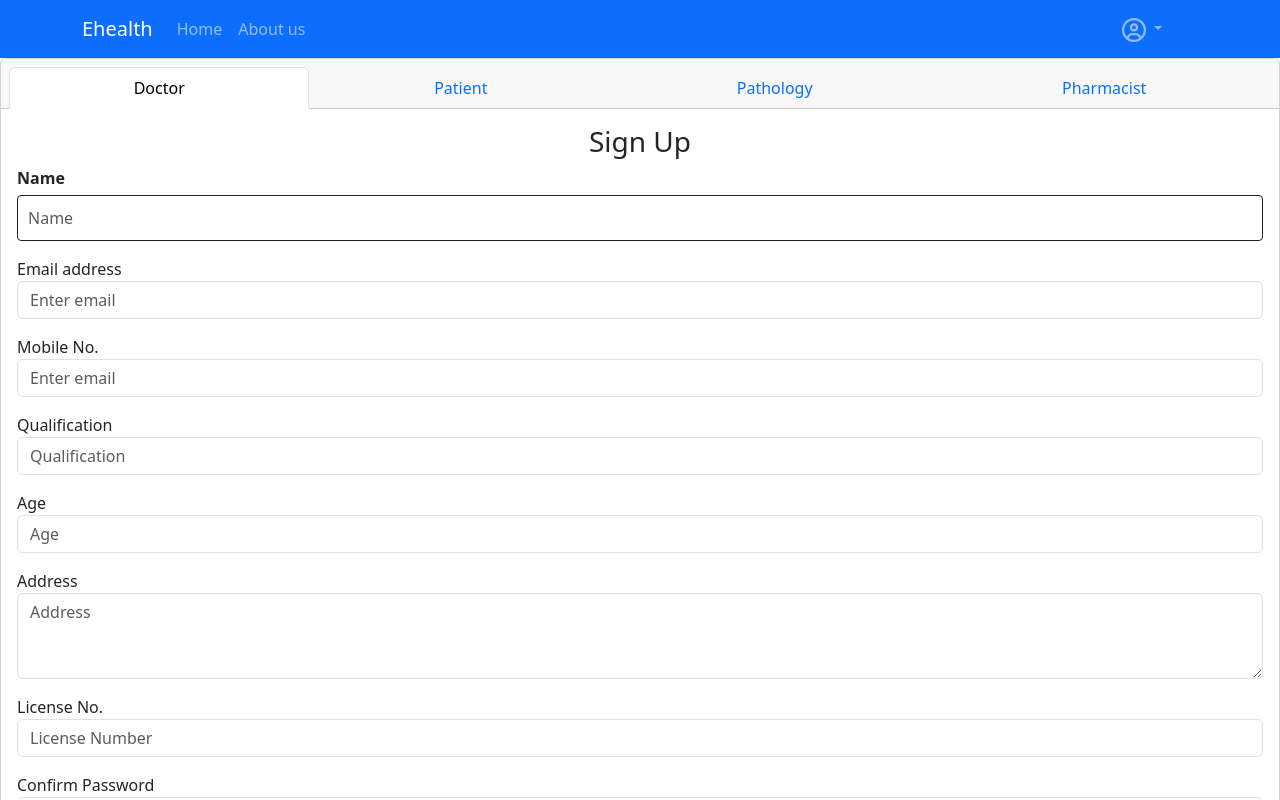
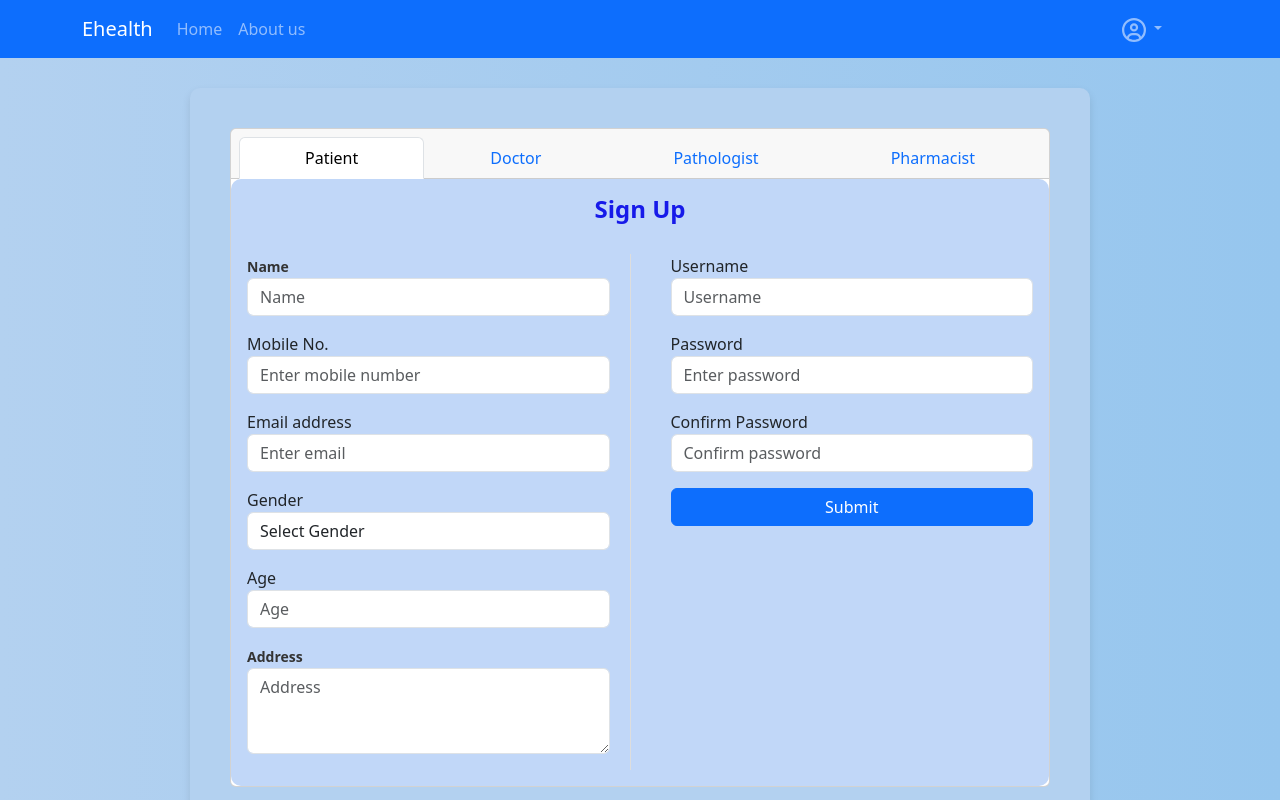
Before and after one commit to utkarshvj123/dhruvreact, a React (Create React App) app: page /signup in a window 1280 px wide. Shown: the top 800 px of the page. Built offline with nearby package versions, Linux system fonts and the light colour scheme.

Commit message:
dhruvlastworking

```diff
--- a/src/index.css
+++ b/src/index.css
@@ -7,6 +7,10 @@ body {
   display: flex;
   font-weight: 400;
   font-family: "Fira Sans", sans-serif;
+  background-image: url("/src/assets/img2.jpg"); /* Replace with the path to your image */
+  background-size: cover; /* This makes sure the image covers the whole background */
+  background-position: center; /* This centers the image in the background */
+  background-repeat: no-repeat; /* This prevents the image from repeating */
 }
 #root{
   height: 100vh;
--- /dev/null
+++ b/src/module/Home/style.css
@@ -0,0 +1,9 @@
+
+
+.content {
+  position: relative;
+  z-index: 1; /* Ensures content is above the video */
+  text-align: center;
+  padding: 20px;
+  /* Add more styling as needed */
+}
--- a/src/module/Login/Main/index.js
+++ b/src/module/Login/Main/index.js
@@ -56,10 +56,10 @@ const UserLogin = (classes, details, currentSelectedIndex, formRef, formHandler)
                         margin="normal"
                         required
                         fullWidth
-                        id="email"
-                        label="Email Address"
-                        name="email"
-                        autoComplete="email"
+                        id="Username"
+                        label="Username"
+                        name="Username"
+                        autoComplete="Username"
                         autoFocus
                     />
                     <TextField
--- a/src/module/SignUp/index.js
+++ b/src/module/SignUp/index.js
@@ -1,21 +1,19 @@
 import React, { useState } from "react";
 import { useNavigate } from "react-router-dom";
-import './registration.css';
+import './style.css';
 import { Button, Card, Nav } from "react-bootstrap";
 import { userData } from "../globalFunctionAndValues";
+
 const SignUp = () => {
-    console.log(userData, "....userdata")
     const [userType, setUserType] = useState(userData[0].type); // Default user type
     const navigate = useNavigate();
 
-    const tabClickHandler = (event) => {
-        console.log(event, ".....event..")
-        setUserType(event);
+    const tabClickHandler = (eventKey) => {
+        setUserType(eventKey);
     };
 
     const handleSubmit = (event) => {
         event.preventDefault();
-        // Handle form submission logic here
         console.log('Form submitted for:', userType);
         navigate(`/${userType}-login`); // Navigate to the login page based on the user type
     };
@@ -25,23 +23,34 @@ const SignUp = () => {
             <div className="auth-inner">
                 <Card>
                     <Card.Header>
-                        <Nav fill variant="tabs" defaultActiveKey={userType} onSelect={tabClickHandler}>{userData.map(value =>
+                        <Nav fill variant="tabs" defaultActiveKey={userType} onSelect={tabClickHandler}>
+                            {userData.map(value =>
                                 <Nav.Item key={value.id}>
-                                <Nav.Link eventKey={value.type} >{value.name}</Nav.Link>
+                                    <Nav.Link eventKey={value.type}>{value.name}</Nav.Link>
                                 </Nav.Item>
                             )}
                         </Nav>
                     </Card.Header>
                     <Card.Body>
-                        <form>
-                            <h3>Sign Up</h3>
-
+                        <form onSubmit={handleSubmit}>
+                            <h3 className="form-title">Sign Up</h3>
+                            <div className="form-row">
+                                <div className="form-column left-column">
                                     <div className="mb-3 form-group">
                                         <label>Name</label>
                                         <input
                                             type="text"
                                             className="form-control"
                                             placeholder="Name"
+                                        />
+                                    </div>
+
+                                    <div className="mb-3">
+                                        <label>Mobile No.</label>
+                                        <input
+                                            type="tel"
+                                            className="form-control"
+                                            placeholder="Enter mobile number"
                                         />
                                     </div>
 
@@ -53,29 +62,17 @@ const SignUp = () => {
                                             placeholder="Enter email"
                                         />
                                     </div>
+
                                     <div className="mb-3">
-                                <label>Mobile No.</label>
-                                <input
-                                    type="mobile"
-                                    className="form-control"
-                                    placeholder="Enter email"
-                                />
+                                        <label>Gender</label>
+                                        <select className="form-control">
+                                            <option value="">Select Gender</option>
+                                            <option value="male">Male</option>
+                                            <option value="female">Female</option>
+                                            <option value="other">Other</option>
+                                        </select>
                                     </div>
-                            {userType !== "patient" ? <div className="mb-3">
-                                <label>Qualification</label>
-                                <input
-                                    type="text"
-                                    className="form-control"
-                                    placeholder="Qualification"
-                                />
-                            </div> : <div className="mb-3">
-                                <label>Weight</label>
-                                <input
-                                    type="number"
-                                    className="form-control"
-                                    placeholder="Weight"
-                                />
-                            </div>}
+
                                     <div className="mb-3">
                                         <label>Age</label>
                                         <input
@@ -85,27 +82,75 @@ const SignUp = () => {
                                         />
                                     </div>
 
-                            <div className="mb-3 form">
-                                <label for="exampleFormControlTextarea1">Address</label>
-                                <textarea className="form-control" placeholder="Address" id="exampleFormControlTextarea1" rows="3"></textarea>
+                                    <div className="mb-3 form-group">
+                                        <label>Address</label>
+                                        <textarea className="form-control" placeholder="Address" rows="3"></textarea>
+                                    </div>
                                 </div>
 
-                            {userType !== "patient" ? <div className="mb-3 form">
-                                <label>License No.</label>
+                                <div className="form-column right-column">
+                                    {userType === "doctor" && (
+                                        <div className="mb-3">
+                                            <label>Hospital Name</label>
                                             <input
                                                 type="text"
                                                 className="form-control"
-                                    placeholder="License Number"
+                                                placeholder="Hospital Name"
                                             />
-                            </div> : <div className="mb-3">
-                                <label>Aadhar  No.</label>
+                                        </div>
+                                    )}
+
+                                    {userType === "pathologist" && (
+                                        <div className="mb-3">
+                                            <label>Lab Name</label>
                                             <input
                                                 type="text"
                                                 className="form-control"
-                                    placeholder="Aadhar Number"
+                                                placeholder="Lab Name"
                                             />
                                         </div>
-                            }
+                                    )}
+
+                                    {userType === "pharmacist" && (
+                                        <div className="mb-3">
+                                            <label>Pharmaceutical Name</label>
+                                            <input
+                                                type="text"
+                                                className="form-control"
+                                                placeholder="Pharmaceutical Name"
+                                            />
+                                        </div>
+                                    )}
+
+                                    {userType !== "patient" && (
+                                        <div className="mb-3">
+                                            <label>Qualification</label>
+                                            <input
+                                                type="text"
+                                                className="form-control"
+                                                placeholder="Qualification"
+                                            />
+                                        </div>
+                                    )}
+
+                                    <div className="mb-3">
+                                        <label>Username</label>
+                                        <input
+                                            type="text"
+                                            className="form-control"
+                                            placeholder="Username"
+                                        />
+                                    </div>
+
+                                    <div className="mb-3">
+                                        <label>Password</label>
+                                        <input
+                                            type="password"
+                                            className="form-control"
+                                            placeholder="Enter password"
+                                        />
+                                    </div>
+
                                     <div className="mb-3">
                                         <label>Confirm Password</label>
                                         <input
@@ -114,24 +159,18 @@ const SignUp = () => {
                                             placeholder="Confirm password"
                                         />
                                     </div>
-                            <div className="mb-3">
-                                <label>Password</label>
-                                <input
-                                    type="password"
-                                    className="form-control"
-                                    placeholder="Enter password"
-                                />
+
+                                    <div className="d-grid">
+                                        <Button type="submit" className="btn btn-primary">Submit</Button>
                                     </div>
-                            <div className="d-grid">
-                                <Button type="submit" className="btn btn-primary" onClick={handleSubmit}>Submit</Button>
                                 </div>
-                            <p className="forgot-password text-right">
-                                Forgot <a href="#">password?</a>
-                            </p>
-                        </form></Card.Body>
+                            </div>
+                        </form>
+                    </Card.Body>
                 </Card>
             </div>
-        </div>);
+        </div>
+    );
 };
 
 export default SignUp;
--- a/src/module/SignUp/registration.css
+++ /dev/null
@@ -1,71 +0,0 @@
-/* Ensure the body and html have no default margins or paddings and full height */
-html, body {
-  margin: 0;
-  padding: 0;
-  height: 100%;
-}
-
-.signup-wrapper {
-  display: flex;
-  justify-content: center;
-  align-items: center;
-  min-height: 100vh; /* Ensure it takes up at least the full viewport height */
-  /* background-image: url("C:\Users\Dell\Desktop\newHC\dhruvreact\src\module\assets\img.jpg"); */
-  background-size: 35%;
-
-
-  box-sizing: border-box; /* Include padding and border in element's total width and height */
-}
-
-.signup-inner {
-  width: 100%;
-  max-width: 500px;
-  padding: 20px;
-  background: #7f819c;
-  border-radius: 8px;
-  box-shadow: 0 4px 8px rgba(0, 0, 0, 0.1);
-  box-sizing: border-box; /* Include padding and border in element's total width */
-  margin: 0 auto; /* Centering the form horizontally */
-}
-
-h3 {
-  text-align: center;
-  margin-bottom: 20px;
-}
-
-.form-group {
-  margin-bottom: 15px;
-}
-
-.form-group label {
-  display: block;
-  margin-bottom: 5px;
-  font-weight: bold;
-}
-
-.form-group input,
-.form-group select,
-.form-group textarea {
-  width: 100%;
-  padding: 10px;
-  border: 1px solid #2b1d1d;
-  border-radius: 4px;
-  box-sizing: border-box; /* Include padding and border in element's total width */
-}
-
-.btn {
-  display: block;
-  width: 100%;
-  padding: 10px;
-  background-color: #1d4168;
-  color: #ffffff;
-  border: none;
-  border-radius: 4px;
-  cursor: pointer;
-  font-size: 16px;
-  font-weight: bold;
-}
-
-.btn:hover {
-  background-color: #cfdeee;
-}
--- /dev/null
+++ b/src/module/SignUp/style.css
@@ -0,0 +1,119 @@
+.auth-wrapper {
+  display: flex;
+  justify-content: center;
+  align-items: center;
+  height: 100vh;
+  background: linear-gradient(to right, #b3d1f0, #96c6ee);
+}
+
+.auth-inner {
+  width: 100%;
+  max-width: 900px;
+  padding: 40px;
+  background: #b3d1f0;
+  border-radius: 10px;
+  box-shadow: 0 4px 8px rgba(0, 0, 0, 0.1);
+}
+
+.card-body {
+  background-color: #c1d7f8; /* Light grayish-blue */
+  padding: 20px;
+  border-radius: 10px;
+}
+
+.form-title {
+  text-align: center;
+  color: #171ae9;
+  margin-bottom: 30px;
+  font-size: 24px;
+  font-weight: 700;
+}
+
+.form-row {
+  display: flex;
+  flex-wrap: wrap;
+  gap: 20px;
+}
+
+.form-column {
+  flex: 1;
+  min-width: 280px;
+}
+
+.left-column {
+  border-right: 1px solid #ddd;
+  padding-right: 20px;
+}
+
+.right-column {
+  padding-left: 20px;
+}
+
+.mb-3 {
+  margin-bottom: 20px;
+}
+
+.form-group label {
+  font-weight: 600;
+  color: #333;
+  font-size: 14px;
+}
+
+.form-control {
+  border-radius: 5px;
+  border: 1px solid #ccc;
+  padding: 12px;
+  font-size: 16px;
+  color: #333;
+}
+
+.form-control:focus {
+  border-color: #171ae9;
+  box-shadow: 0 0 5px rgba(23, 26, 233, 0.2);
+  outline: none;
+}
+
+.select {
+  border-radius: 5px;
+  border: 1px solid #ccc;
+  background-color: #f9f9f9;
+  color: #333;
+}
+
+.select:focus {
+  border-color: #171ae9;
+  box-shadow: 0 0 5px rgba(23, 26, 233, 0.2);
+  outline: none;
+}
+
+.btn {
+  width: 100%;
+  padding: 12px;
+  font-size: 16px;
+  font-weight: 600;
+  border-radius: 5px;
+  background-color: #171ae9;
+  color: #fff;
+  border: none;
+  cursor: pointer;
+  transition: background-color 0.3s ease;
+}
+
+.btn:hover {
+  background-color: #0e0b94;
+}
+
+.forgot-password {
+  text-align: center;
+  margin-top: 20px;
+}
+
+.forgot-password a {
+  color: #171ae9;
+  text-decoration: none;
+  font-weight: 600;
+}
+
+.forgot-password a:hover {
+  text-decoration: underline;
+}
--- a/src/module/globalFunctionAndValues.js
+++ b/src/module/globalFunctionAndValues.js
@@ -1 +1 @@
-export const userData = [{ type: "doctor", name: "Doctor", id: 1 }, { type: "patient", name: "Patient", id: 2 }, { type: "pathology", name: "Pathology", id: 3 }, { type: "pharmacy", name: "Pharmacist", id: 4 }]
+export const userData = [{ type: "patient", name: "Patient", id: 1 }, { type: "doctor", name: "Doctor", id: 2 }, { type: "pathology", name: "Pathologist", id: 3 }, { type: "pharmacy", name: "Pharmacist", id: 4 }]
```
Also changed, not shown: src/assets/VideoBackground.css (added, +17 -0 lines), src/assets/videobg.js (added, +17 -0 lines), src/module/AboutUs/index.js (+23 -6 lines), src/module/Home/index.js (+16 -5 lines), src/assets/background.jpg.jpg (added). Lines whose indentation alone changed are shown as unchanged.
